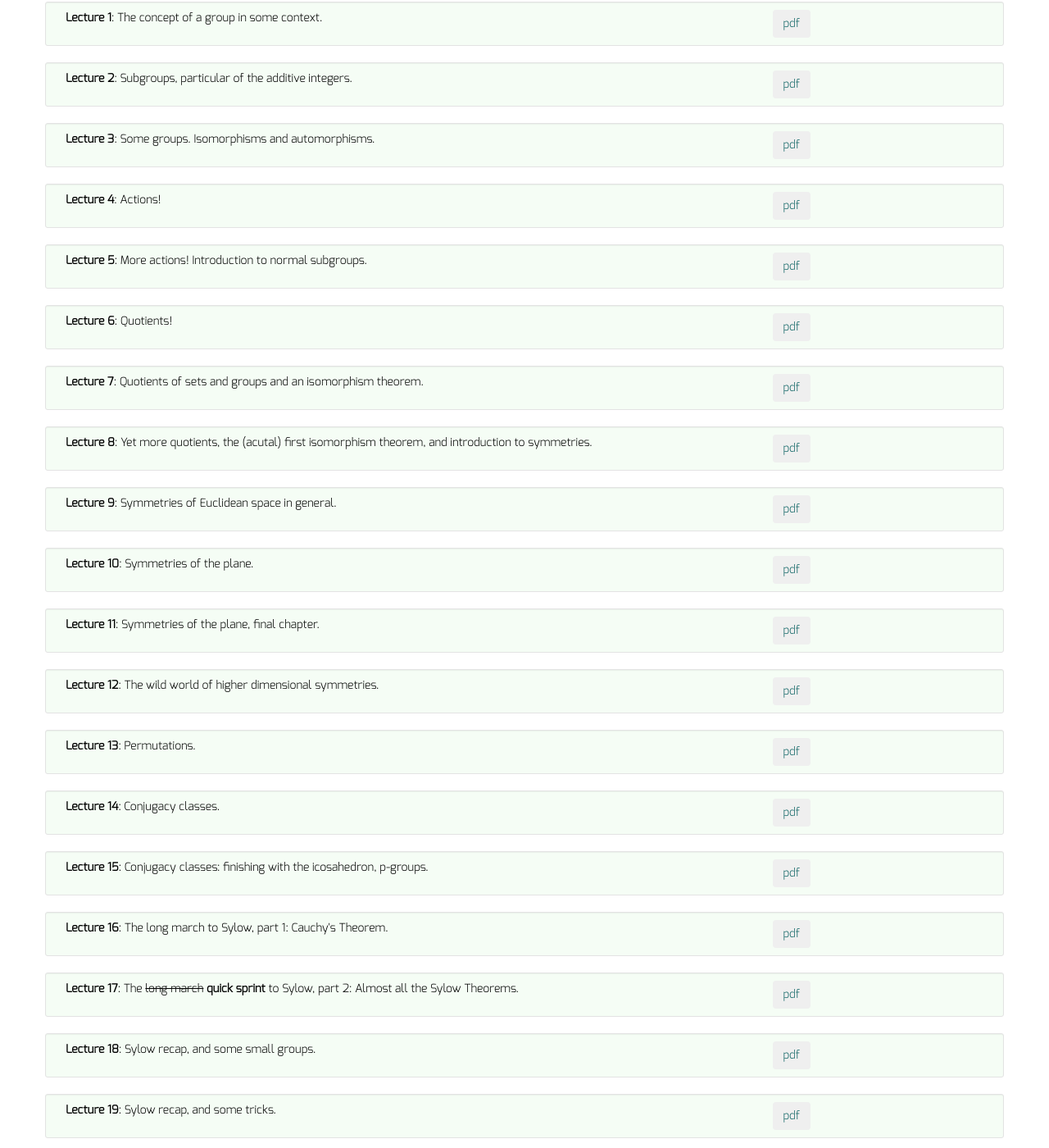
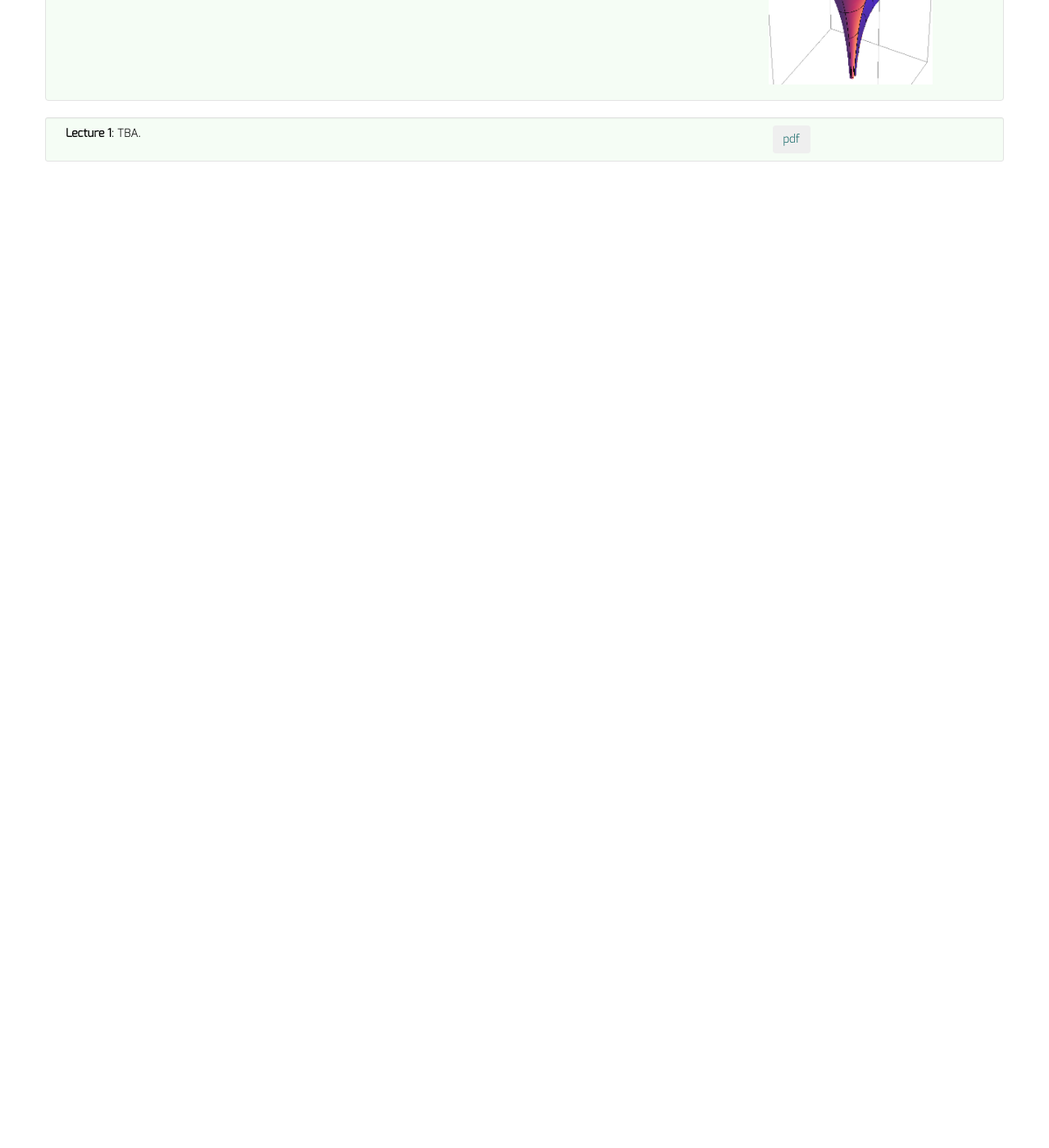
Before and after one commit to dkrashen/advancedcalc2, a Jekyll site: the page built from lectures/index.html, in a window 1280 px wide and 1400 px high, scrolled down 270 px. Shown: the whole window at 82% size. Built offline with Jekyll 4.4.1, drawn with Linux system fonts in a browser that asks for light colours; after the commit the page ends 900 px from its top, so only the background shows below that; some of the changed text lies outside the part shown.

Commit message:
update course info

```diff
--- a/_data/lectures.yml
+++ b/_data/lectures.yml
@@ -1,81 +1,3 @@
 - title: "Lecture 1"
-  description: "The concept of a group in some context."
-  filename: "lecture1.pdf"
-- title: "Lecture 2"
-  description: "Subgroups, particular of the additive integers."
-  filename: "lecture2.pdf"
-- title: "Lecture 3"
-  description: "Some groups. Isomorphisms and automorphisms."
-  filename: "lecture3.pdf"
-- title: "Lecture 4"
-  description: "Actions!"
-  filename: "lecture4.pdf"
-- title: "Lecture 5"
-  description: "More actions! Introduction to normal subgroups."
-  filename: "lecture5.pdf"
-- title: "Lecture 6"
-  description: "Quotients!"
-  filename: "lecture6.pdf"
-- title: "Lecture 7"
-  description: "Quotients of sets and groups and an isomorphism theorem."
-  filename: "lecture7.pdf"
-- title: "Lecture 8"
-  description: "Yet more quotients, the (acutal) first isomorphism theorem, and introduction to symmetries."
-  filename: "lecture8.pdf"
-- title: "Lecture 9"
-  description: "Symmetries of Euclidean space in general."
-  filename: "lecture9.pdf"
-- title: "Lecture 10"
-  description: "Symmetries of the plane."
-  filename: "lecture10.pdf"
-- title: "Lecture 11"
-  description: "Symmetries of the plane, final chapter."
-  filename: "lecture11.pdf"
-- title: "Lecture 12"
-  description: "The wild world of higher dimensional symmetries."
-  filename: "lecture12.pdf"
-- title: "Lecture 13"
-  description: "Permutations."
-  filename: "lecture13.pdf"
-- title: "Lecture 14"
-  description: "Conjugacy classes."
-  filename: "lecture14.pdf"
-- title: "Lecture 15"
-  description: "Conjugacy classes: finishing with the icosahedron, p-groups."
-  filename: "lecture15.pdf"
-- title: "Lecture 16"
-  description: "The long march to Sylow, part 1: Cauchy's Theorem."
-  filename: "lecture16.pdf"
-- title: "Lecture 17"
-  description: "The <del>long march</del> <b>quick sprint</b> to Sylow, part 2: Almost all the Sylow Theorems."
-  filename: "lecture17.pdf"
-- title: "Lecture 18"
-  description: "Sylow recap, and some small groups."
-  filename: "lecture18.pdf"
-- title: "Lecture 19"
-  description: "Sylow recap, and some tricks."
-  filename: "lecture19.pdf"
-- title: "Lecture 20"
-  description: "More Sylow tricks."
-  filename: "lecture20.pdf"
-- title: "Lecture 21"
-  description: "Semidirect products."
-  filename: "lecture21.pdf"
-- title: "Lecture 22"
-  description: "Field Theory."
-  filename: "lecture22.pdf"
-- title: "Lecture 23"
-  description: "Bilinear forms on vector spaces, part 1."
-  filename: "lecture23.pdf"
-- title: "Lecture 24"
-  description: "Bilinear forms on vector spaces, part 2."
-  filename: "lecture24.pdf"
-- title: "Lecture 25"
-  description: "Matrix groups and finite groups of Lie type."
-  filename: "lecture25.pdf"
-- title: "Lecture 26"
-  description: "Matrix groups, Lie algebras, and quasi-legal algebraic differentiation."
-  filename: "lecture26.pdf"
-- title: "Lecture 27"
-  description: "Mostly SU(2) and SO(3)."
-  filename: "lecture27.pdf"
+  description: "TBA."
+  filename: ""
--- a/_includes/imagelink.html
+++ b/_includes/imagelink.html
@@ -1,3 +1,3 @@
 <a title="pseudosphere"><img
-width="200" alt="An Element of the Braid Group"
-src="pseudosphere.png"></a>
+width="200"
+src="{{ "/pseudosphere.png" | prepend: site.baseurl}}"></a>
--- a/index.html
+++ b/index.html
@@ -10,6 +10,7 @@ office_zoom_link: ""
    <h3> Welcome! </h3>
 
 <li>Lecture Notes will be available on this page (link above)</li>
+<li>Masks are required during in-class meetings</li>
 
     {% include news.html %}
 </div> <!-- /left-->
--- a/syllabus.md
+++ b/syllabus.md
@@ -14,26 +14,37 @@ Syllabus and Course Structure
 Material
 ---
 
-This is primarily a course in metric spaces, including notions of continuity, limits, and compactness, as well as the study of spaces of functions.
+This is primarily a course in metric spaces, including notions of continuity, limits, and compactness, with a particular emphasis on the study of spaces of functions.
 Our main source will be **Basic Analysis I and Basic Analysis II** by J. Lebl, available digitally free of charge at [https://www.jirka.org/ra/](https://www.jirka.org/ra/) or in hardcopy from Amazon [https://amazon.com/dp/1718865481](https://amazon.com/dp/1718865481) and [https://amazon.com/dp/1718862407](https://amazon.com/dp/1718862407).
 
 We will cover roughly the material in chapter 7 of Volume I, and much of Volume II, with an emphasis on the topics towards the end of the book.
 
+Lecture format
+---
+
+Lectures will be in person in David Rittenhouse Laboratory. **Masks are required during lecture**. In class worksheets can be excused in case you are not able to attend a lecture due to illness (let me know by email if this happens).
+
+Videos will not be recorded, but written notes will be made available within 24 hours of each lecture on the course website.
+
 Course Structure
 ---
 
-Short assignments based on assigned reading will be made available Thursday after lecture and Tuesday evenings, due roughly 24 hours after being posted. These will be primarily graded for completion, and you will have the opportunity here to give feedback on your understanding of the material, so that I know which things are well understood and which things are less clear to everyone. In addition, there will be a standard length weekly homework assignment given out on Tuesday and due Thursday. Finally, once a month we will have longer cumulative homework assignments.
+- Lectures on Tuesday and Thursdays 3:30-5:00pm in DRL 2C6
+- Weekly reading assigned on Thursdays and due the following week on Tuesday
+- In class worksheets
+- Weekly homework sets assigned on Thursdays and due the following week on Thursday
+- 3 in class exams during the semester
 
 In the lectures, I will assume that all students have done the assigned reading. I will try to supplement the material by adding extra details and examples as needed.
 
 Grading
 ---
 
-The course grade will be based on these homework assignments as follows:
+The course grade will be as follows:
 
-- semiweekly assignments: 40% total (drop lowest 3)
-- weekly assignments: 30% total (drop lowest 2)
-- monthly assignments: 30% total (drop lowest 1)
+- in class worksheets: 10% total (drop lowest 5)
+- weekly assignments: 30% total (drop lowest 3)
+- in class exams: 60% total (lowest score counts for 10%, middle score counts for 20%, highest score counts for 30%)
 
 How to be successful
 ---
```
